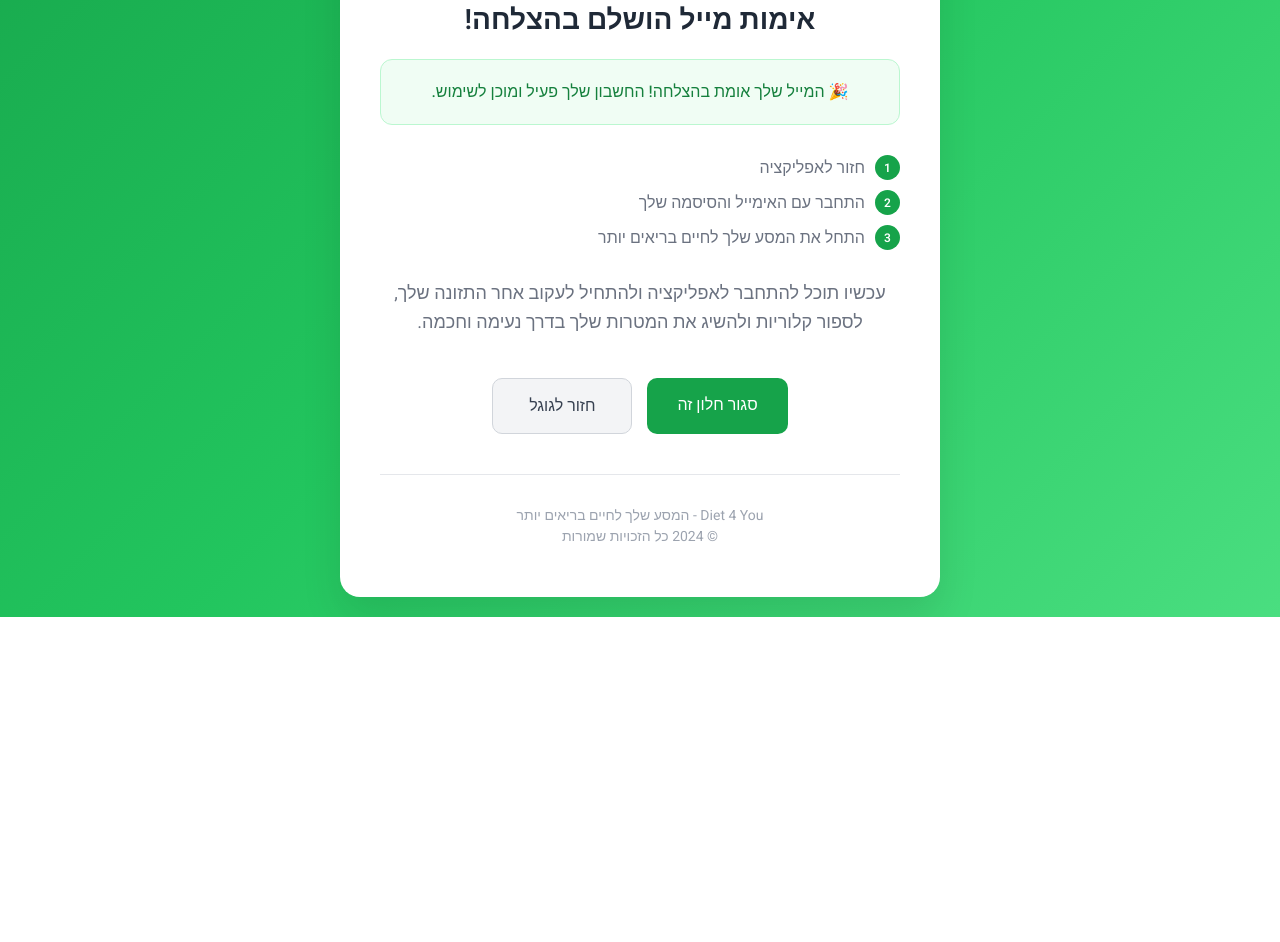
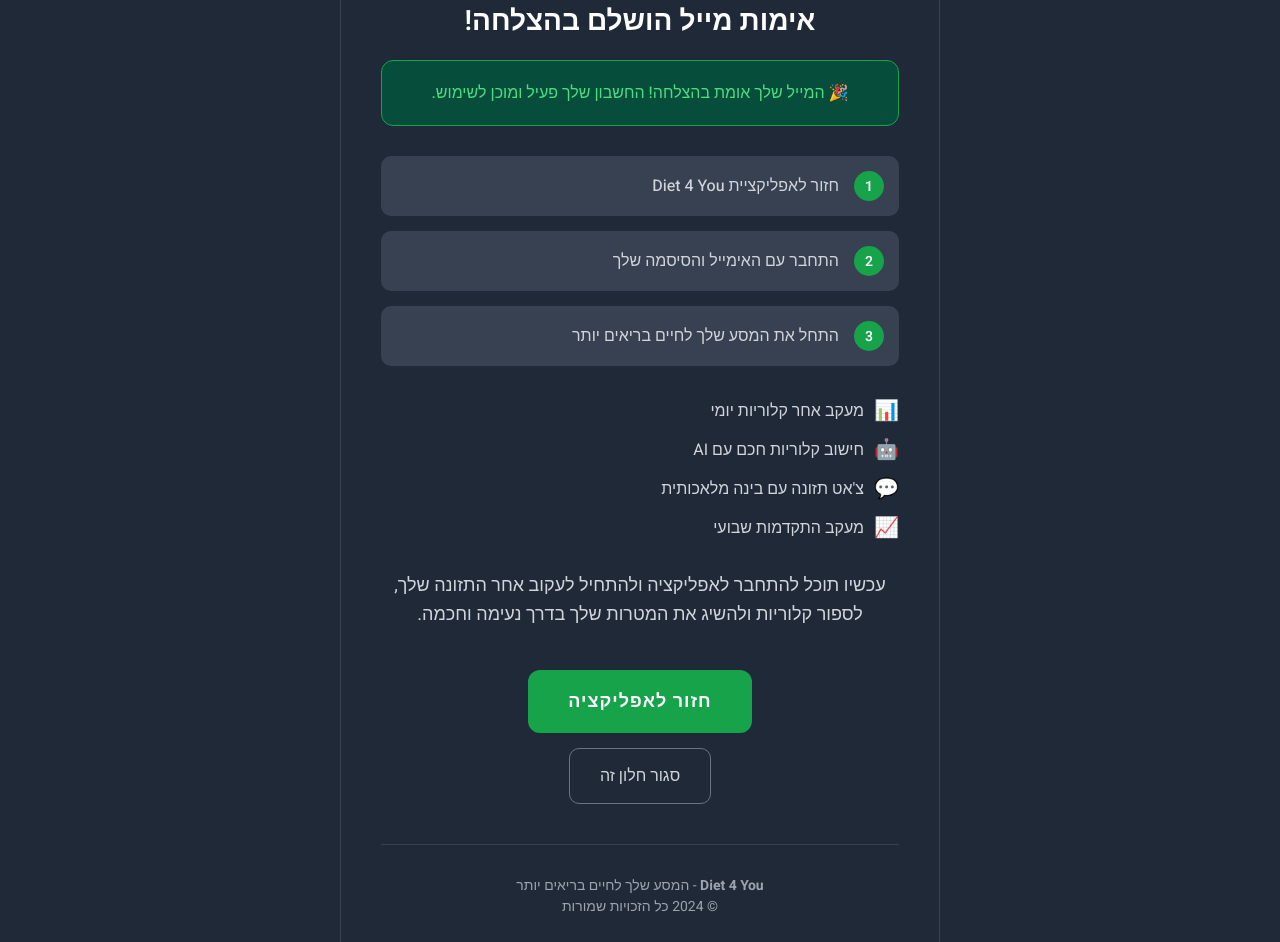
Before and after one commit to coon-126/diet4you-email-confirmation, a plain HTML site: page index.html in a window 1280 px wide. Shown: the part 311-1253 px from the top of the page. Before the commit the page ends 928 px from the top, so only its background shows below. Drawn offline with Linux system fonts and the light colour scheme.

Commit message:
Update index.html

```diff
--- a/index.html
+++ b/index.html
@@ -14,7 +14,7 @@
 
         body {
             font-family: 'Heebo', Arial, sans-serif;
-            background: linear-gradient(135deg, #16a34a 0%, #22c55e 50%, #4ade80 100%);
+            background: #1f2937;
             min-height: 100vh;
             display: flex;
             align-items: center;
@@ -29,25 +29,15 @@
         }
 
         .container {
-            background: white;
+            background: #1f2937;
             padding: 50px 40px;
             border-radius: 20px;
-            box-shadow: 0 20px 40px rgba(0, 0, 0, 0.1);
+            border: 1px solid #374151;
             text-align: center;
             max-width: 600px;
             width: 100%;
             position: relative;
             overflow: hidden;
-        }
-
-        .container::before {
-            content: '';
-            position: absolute;
-            top: 0;
-            left: 0;
-            right: 0;
-            height: 5px;
-            background: linear-gradient(90deg, #16a34a, #22c55e, #4ade80);
         }
 
         .success-icon {
@@ -72,7 +62,7 @@
         }
 
         h1 {
-            color: #1f2937;
+            color: #ffffff;
             margin-bottom: 20px;
             font-size: 28px;
             font-weight: 600;
@@ -80,7 +70,7 @@
         }
 
         .message {
-            color: #6b7280;
+            color: #d1d5db;
             margin-bottom: 40px;
             line-height: 1.6;
             font-size: 18px;
@@ -88,12 +78,12 @@
         }
 
         .success-message {
-            background: #f0fdf4;
-            border: 1px solid #bbf7d0;
+            background: #064e3b;
+            border: 1px solid #16a34a;
             border-radius: 12px;
             padding: 20px;
             margin-bottom: 30px;
-            color: #15803d;
+            color: #4ade80;
             font-weight: 500;
         }
 
@@ -126,21 +116,22 @@
         }
 
         .button-secondary {
-            background: #f3f4f6;
-            color: #374151;
-            border: 1px solid #d1d5db;
+            background: transparent;
+            color: #d1d5db;
+            border: 1px solid #6b7280;
         }
 
         .button-secondary:hover {
-            background: #e5e7eb;
+            background: #374151;
+            border-color: #9ca3af;
             transform: translateY(-2px);
-            box-shadow: 0 8px 20px rgba(0, 0, 0, 0.1);
+            box-shadow: 0 8px 20px rgba(0, 0, 0, 0.2);
         }
 
         .footer {
             margin-top: 40px;
             padding-top: 30px;
-            border-top: 1px solid #e5e7eb;
+            border-top: 1px solid #374151;
             color: #9ca3af;
             font-size: 14px;
         }
@@ -154,22 +145,80 @@
             display: flex;
             align-items: center;
             justify-content: flex-start;
-            margin-bottom: 10px;
-            color: #6b7280;
+            margin-bottom: 15px;
+            color: #d1d5db;
+            padding: 15px;
+            background: #374151;
+            border-radius: 10px;
+            transition: all 0.3s ease;
+        }
+
+        .step:hover {
+            background: #4b5563;
+            transform: translateX(-5px);
         }
 
         .step-number {
             background: #16a34a;
             color: white;
-            width: 25px;
-            height: 25px;
+            width: 30px;
+            height: 30px;
             border-radius: 50%;
             display: flex;
             align-items: center;
             justify-content: center;
-            font-size: 12px;
+            font-size: 14px;
             font-weight: 600;
+            margin-left: 15px;
+            flex-shrink: 0;
+        }
+
+        .step-text {
+            font-size: 16px;
+            font-weight: 500;
+        }
+
+        .features {
+            margin-top: 30px;
+            margin-bottom: 30px;
+        }
+
+        .feature {
+            display: flex;
+            align-items: center;
+            justify-content: flex-start;
+            margin-bottom: 10px;
+            color: #d1d5db;
+            font-size: 16px;
+        }
+
+        .feature-icon {
+            color: #16a34a;
+            font-size: 20px;
             margin-left: 10px;
+        }
+
+        .main-button {
+            background: #16a34a;
+            color: white;
+            padding: 18px 40px;
+            border: none;
+            border-radius: 12px;
+            font-size: 18px;
+            font-weight: 600;
+            cursor: pointer;
+            text-decoration: none;
+            display: inline-block;
+            transition: all 0.3s ease;
+            margin-bottom: 15px;
+            text-transform: uppercase;
+            letter-spacing: 1px;
+        }
+
+        .main-button:hover {
+            background: #15803d;
+            transform: translateY(-3px);
+            box-shadow: 0 12px 30px rgba(22, 163, 74, 0.4);
         }
 
         @media (max-width: 480px) {
@@ -193,6 +242,14 @@
                 flex-direction: column;
                 align-items: center;
             }
+
+            .step {
+                padding: 12px;
+            }
+
+            .step-text {
+                font-size: 14px;
+            }
         }
     </style>
 </head>
@@ -209,15 +266,34 @@
         <div class="steps">
             <div class="step">
                 <div class="step-number">1</div>
-                <span>חזור לאפליקציה</span>
+                <div class="step-text">חזור לאפליקציית Diet 4 You</div>
             </div>
             <div class="step">
                 <div class="step-number">2</div>
-                <span>התחבר עם האימייל והסיסמה שלך</span>
+                <div class="step-text">התחבר עם האימייל והסיסמה שלך</div>
             </div>
             <div class="step">
                 <div class="step-number">3</div>
-                <span>התחל את המסע שלך לחיים בריאים יותר</span>
+                <div class="step-text">התחל את המסע שלך לחיים בריאים יותר</div>
+            </div>
+        </div>
+
+        <div class="features">
+            <div class="feature">
+                <span class="feature-icon">📊</span>
+                <span>מעקב אחר קלוריות יומי</span>
+            </div>
+            <div class="feature">
+                <span class="feature-icon">🤖</span>
+                <span>חישוב קלוריות חכם עם AI</span>
+            </div>
+            <div class="feature">
+                <span class="feature-icon">💬</span>
+                <span>צ'אט תזונה עם בינה מלאכותית</span>
+            </div>
+            <div class="feature">
+                <span class="feature-icon">📈</span>
+                <span>מעקב התקדמות שבועי</span>
             </div>
         </div>
 
@@ -227,16 +303,19 @@
         </p>
 
         <div class="button-group">
-            <a href="javascript:window.close();" class="button">
+            <a href="https://diet-4-you-450053075714.us-west1.run.app/" class="main-button">
+                חזור לאפליקציה
+            </a>
+        </div>
+
+        <div class="button-group">
+            <a href="javascript:window.close();" class="button button-secondary">
                 סגור חלון זה
-            </a>
-            <a href="https://www.google.com" class="button button-secondary">
-                חזור לגוגל
             </a>
         </div>
 
         <div class="footer">
-            <p>Diet 4 You - המסע שלך לחיים בריאים יותר</p>
+            <p><strong>Diet 4 You</strong> - המסע שלך לחיים בריאים יותר</p>
             <p>© 2024 כל הזכויות שמורות</p>
         </div>
     </div>
```
